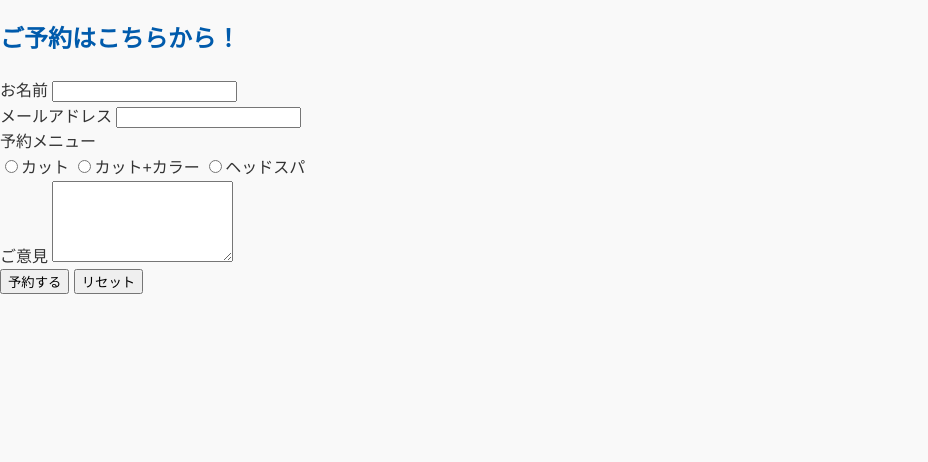
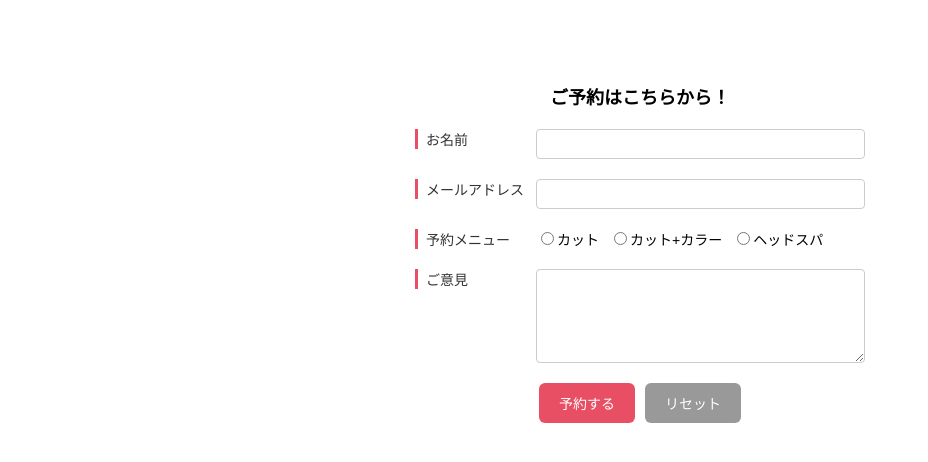
Before and after one commit to YM-phaseone/phaseone, a plain HTML site: page index.html in a window 1280 px wide. Shown: the whole page, without its empty margins (0-928 px from the left). Drawn offline with Linux system fonts and the light colour scheme.

Commit message:
Add files via upload

```diff
--- a/style.css
+++ b/style.css
@@ -1,74 +1,88 @@
 body {
-  font-family: 'Helvetica Neue', sans-serif;
-  margin: 0;
-  line-height: 1.6;
-  color: #333;
-  background: #f9f9f9;
+  font-family: "Hiragino Kaku Gothic ProN", sans-serif;
+  background: #fff;
+  padding: 40px;
+  display: flex;
+  justify-content: center;
 }
 
-.hero {
-  background: #005bac;
-  color: white;
-  text-align: center;
-  padding: 60px 20px;
+.reservation-form {
+  width: 450px;
+  padding: 20px;
+  border-radius: 10px;
+  background: #fff;
 }
 
-.hero h1 {
-  font-size: 2em;
-  margin-bottom: 10px;
-}
-
-.hero p {
-  font-size: 1.2em;
+.reservation-form h2 {
+  text-align: center;
+  font-size: 18px;
   margin-bottom: 20px;
 }
 
-.cta-button {
-  background: #ff9800;
-  color: white;
-  padding: 15px 30px;
-  text-decoration: none;
-  border-radius: 5px;
-  font-weight: bold;
-}
-
-.cta-button:hover {
-  background: #e68900;
-}
-
-section {
-  padding: 40px 20px;
-  max-width: 800px;
-  margin: auto;
-  background: white;
-  margin-bottom: 20px;
-  border-radius: 8px;
-}
-
-h2 {
-  color: #005bac;
+.form-row {
+  display: flex;
+  align-items: flex-start;
   margin-bottom: 20px;
 }
 
-ul, ol {
-  padding-left: 20px;
+.label-text {
+  width: 100px;
+  color: #333;
+  border-left: 3px solid #e94f64;
+  padding-left: 8px;
+  font-size: 14px;
+  white-space: nowrap;
+  flex-shrink: 0;
 }
 
-footer {
-  text-align: center;
-  padding: 20px;
-  background: #eee;
-  font-size: 0.9em;
+input[type="text"],
+input[type="email"],
+textarea {
+  flex: 1;
+  padding: 6px;
+  font-size: 14px;
+  margin-left: 10px;
+  border: 1px solid #ccc;
+  border-radius: 4px;
 }
 
-@media (max-width: 600px) {
-  .hero h1 {
-    font-size: 1.5em;
-  }
+textarea {
+  resize: vertical;
+}
 
-  .cta-button {
-    display: block;
-    width: 80%;
-    margin: 10px auto;
-  }
+.radio-group {
+  display: flex;
+  gap: 10px;
+  margin-left: 10px;
+  flex-wrap: nowrap;
+  align-items: center;
+  font-size: 14px;
 }
+
+.radio-group label {
+  white-space: nowrap;
+}
+
+.button-group {
+  display: flex;
+  justify-content: center;
+  gap: 10px;
+}
+
+.submit-btn,
+.reset-btn {
+  padding: 10px 20px;
+  font-size: 14px;
+  border: none;
+  border-radius: 6px;
+  color: white;
+  cursor: pointer;
+}
+
+.submit-btn {
+  background-color: #e94f64;
+}
+
+.reset-btn {
+  background-color: #999;
+}
```
